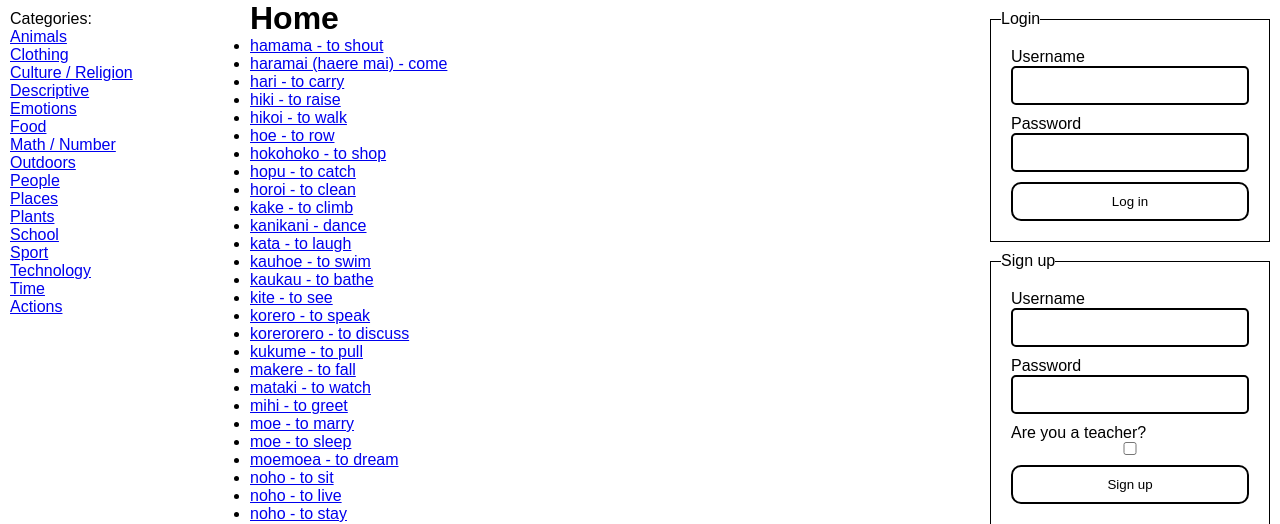
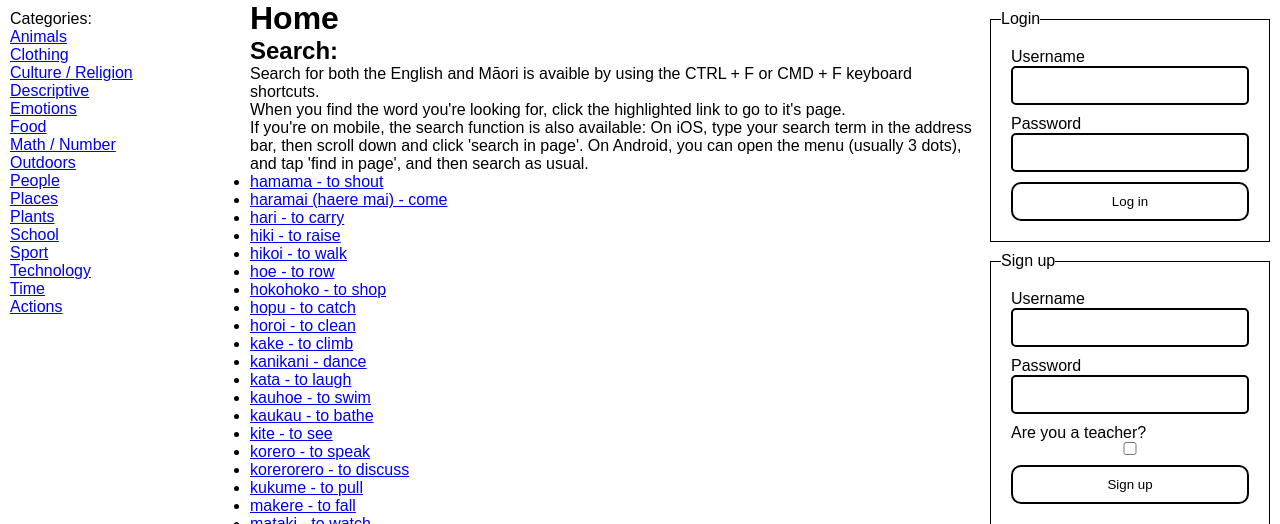
Before and after one commit to zadeviggers/13DTS, a Flask app: page / in a window 1280 px wide. Shown: the part 40-564 px from the top of the page. Run offline with Flask 3, Linux system fonts and the light colour scheme; data comes from the database, SQL or seed files in the repository.

Commit message:
Add search menu

```diff
--- a/internal-1-dictionary/templates/pages/home.jinja
+++ b/internal-1-dictionary/templates/pages/home.jinja
@@ -1,6 +1,18 @@
 {% extends "base.jinja" %}
-{% set title="Home" %}
+{% set title = "Home" %}
 {% block main %}
     <h1>Home</h1>
-    {{ components.WordList(words)}}
+    <section>
+        <h2>Search:</h2>
+        <p>
+            Search for both the English and Māori is avaible by using the <kbd>CTRL + F</kbd> or <kbd>CMD + F</kbd> keyboard shortcuts.
+        </p>
+        <p>When you find the word you're looking for, click the highlighted link to go to it's page.</p>
+        <p>
+            If you're on mobile, the search function is also available:
+            On iOS, type your search term in the address bar, then scroll down and click 'search in page'.
+            On Android, you can open the menu (usually 3 dots), and tap 'find in page', and then search as usual.
+        </p>
+    </section>
+    {{ components.WordList(words) }}
 {% endblock main %}
```
